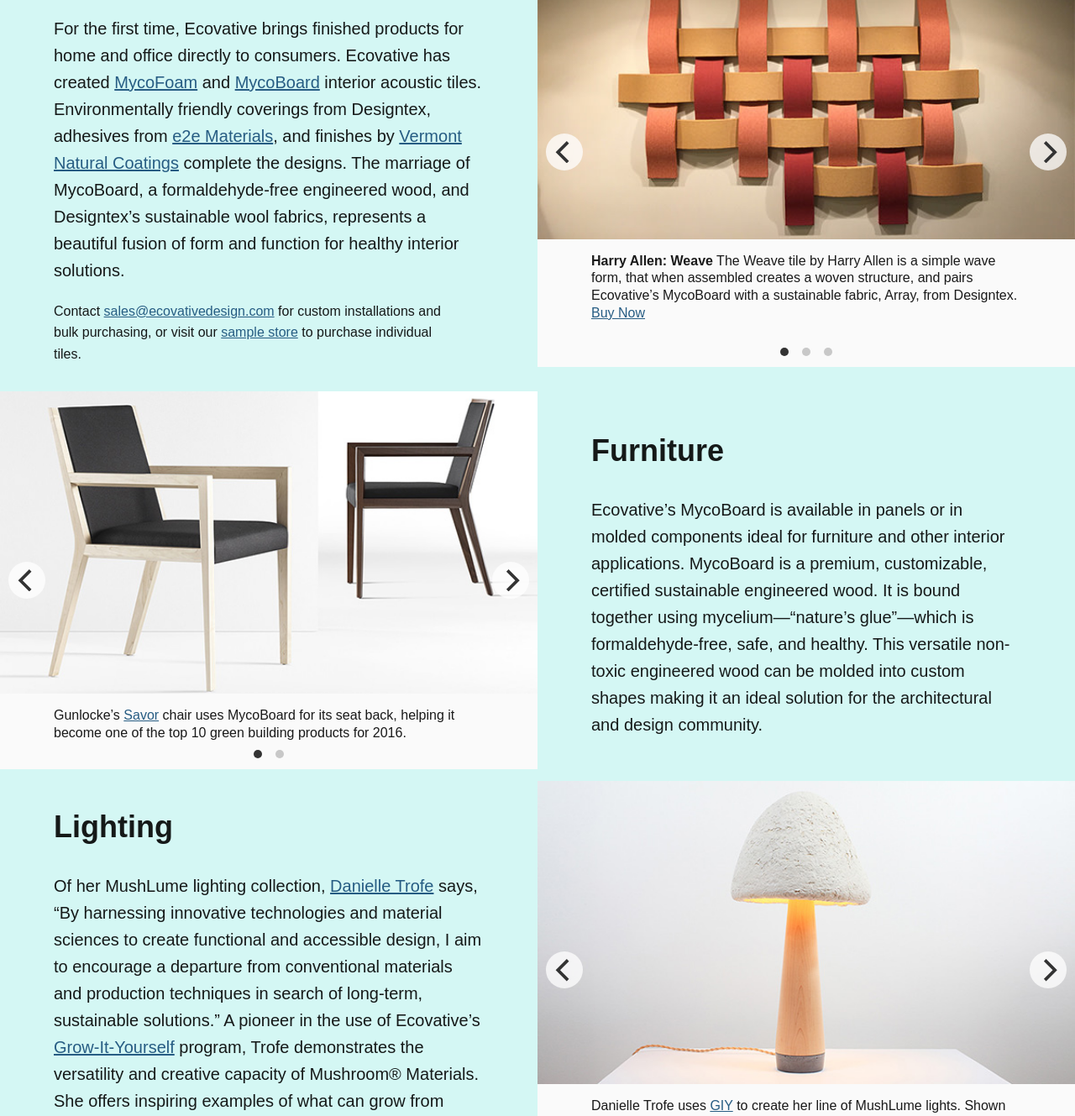
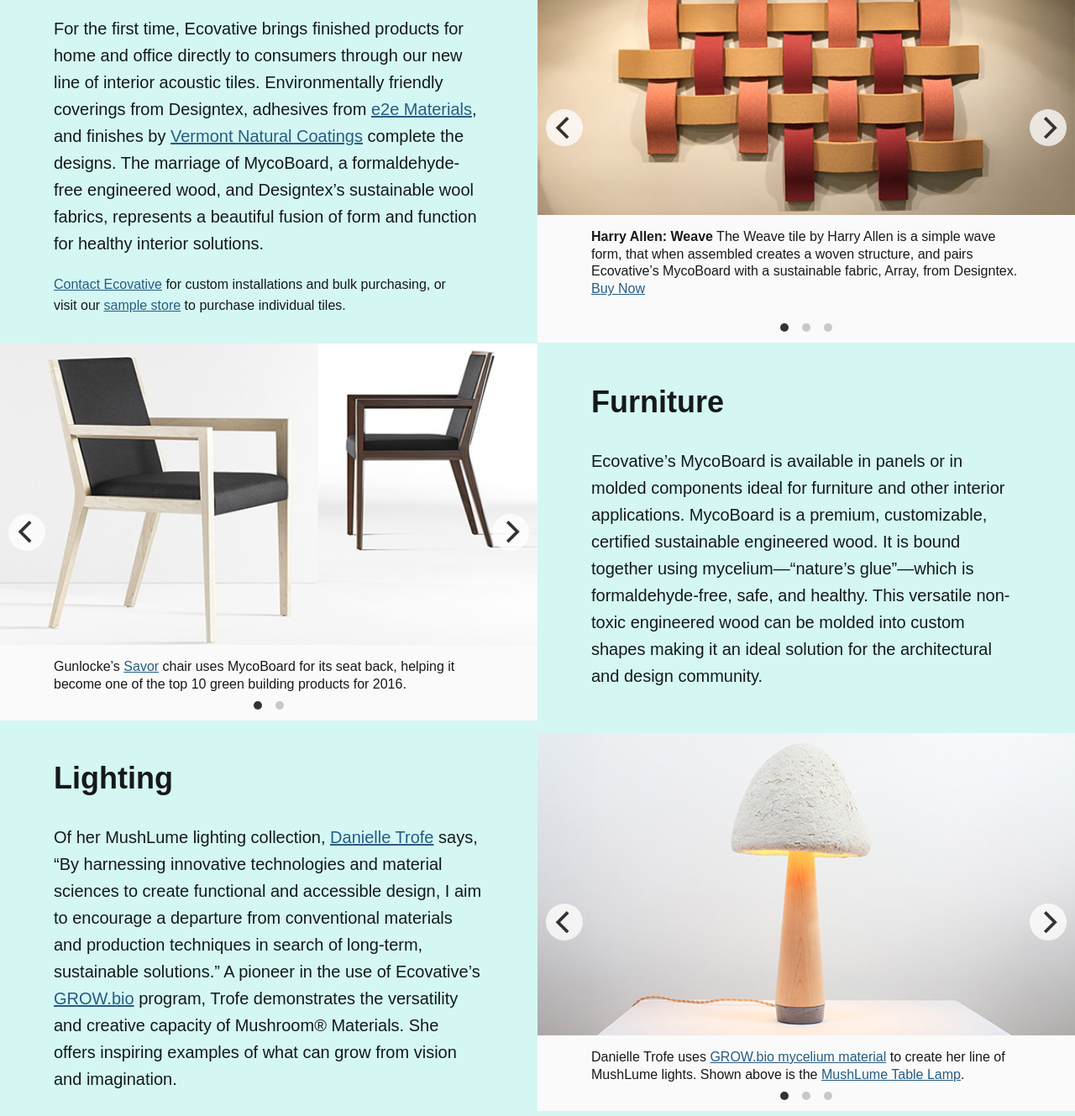
Before and after one commit to delightconsulting/ecovative-interiors, a plain HTML site: page index.html in a window 1280 px wide. Shown: the part 536-1865 px from the top of the page at 84% size. Drawn offline with nearby package versions, Linux system fonts and the light colour scheme.

Commit message:
Fixes links and content

```diff
--- a/index.html
+++ b/index.html
@@ -82,30 +82,30 @@
       <div class="flx-i pa3 ph4-m ph5-l w-50-ns">
         <h2 class="f3 f2-l lh-title">Wall Tiles</h2>
 
-        <p class="f5 f4-ns lh-copy measure">For the first time, Ecovative brings finished products for home and office directly to consumers. Ecovative has created <a href="http://www.ecovativedesign.com/myco-foam">MycoFoam</a> and <a href="http://www.ecovativedesign.com/myco-board">MycoBoard</a> interior acoustic tiles. Environmentally friendly coverings from Designtex, adhesives from <a href="http://e2ematerials.com/">e2e Materials</a>, and finishes by <a href="http://www.vermontnaturalcoatings.com/">Vermont Natural Coatings</a> complete the designs. The marriage of MycoBoard, a formaldehyde-free engineered wood, and Designtex’s sustainable wool fabrics, represents a beautiful fusion of form and function for healthy interior solutions.</p>
-        <p class="f5 lh-copy measure">Contact <a href="mailto:sales@ecovativedesign.com">sales@ecovativedesign.com</a> for custom installations and bulk purchasing, or visit our <a href="http://shop.ecovativedesign.com/">sample store</a> to purchase individual tiles.</p>
+        <p class="f5 f4-ns lh-copy measure">For the first time, Ecovative brings finished products for home and office directly to consumers through our new line of interior acoustic tiles. Environmentally friendly coverings from Designtex, adhesives from <a href="http://e2ematerials.com?ref=interiors.ecovativedesign.com">e2e Materials</a>, and finishes by <a href="http://www.vermontnaturalcoatings.com?ref=interiors.ecovativedesign.com">Vermont Natural Coatings</a> complete the designs. The marriage of MycoBoard, a formaldehyde-free engineered wood, and Designtex’s sustainable wool fabrics, represents a beautiful fusion of form and function for healthy interior solutions.</p>
+        <p class="f5 lh-copy measure"><a href="https://ecovativedesign.com/contact?ref=interiors.ecovativedesign.com">Contact Ecovative</a> for custom installations and bulk purchasing, or visit our <a href="http://shop.ecovativedesign.com?ref=interiors.ecovativedesign.com">sample store</a> to purchase individual tiles.</p>
       </div>
       <div class="flx-i w-50-ns">
         <div class="carousel js-carousel carousel-wall-tiles">
           <div class="carousel-cell">
             <img src="images/wall-tiles-harry-allen.jpg" alt="Harry Allen Weave Tile">
-            <p class="ma0 pa3 pb4 lh-title measure-wide-l center"><strong>Harry Allen: Weave</strong> The Weave tile by Harry Allen is a simple wave form, that when assembled creates a woven structure, and pairs Ecovative’s MycoBoard with a sustainable fabric, Array, from Designtex.<br> <a href="http://shop.ecovativedesign.com/collections/all/products/weave-wall-tile">Buy Now</a></p>
+            <p class="ma0 pa3 pb4 lh-title measure-wide-l center"><strong>Harry Allen: Weave</strong> The Weave tile by Harry Allen is a simple wave form, that when assembled creates a woven structure, and pairs Ecovative’s MycoBoard with a sustainable fabric, Array, from Designtex.<br> <a href="http://shop.ecovativedesign.com?ref=interiors.ecovativedesign.com">Buy Now</a></p>
           </div>
           <!-- <div class="carousel-cell">
             <img src="images/wall-tiles-eric-pfeiffer.jpg" alt="Eric Pfeiffer Wall Flower">
-            <p class="ma0 pa3 pb4 lh-title measure-wide-l center"><strong>Eric Pfeiffer: Wall Flower</strong> Eric Pfeiffer’s Wall Flowers are independent acoustic units that can be arranged in numerous configurations, allowing for users to create their own compositions while helping mitigate acoustic problems founds in the modern workplace.<br> <a href="http://shop.ecovativedesign.com/collections/all/products/wall-flower-wall-tile">Buy Now</a></p>
+            <p class="ma0 pa3 pb4 lh-title measure-wide-l center"><strong>Eric Pfeiffer: Wall Flower</strong> Eric Pfeiffer’s Wall Flowers are independent acoustic units that can be arranged in numerous configurations, allowing for users to create their own compositions while helping mitigate acoustic problems founds in the modern workplace.<br> <a href="http://shop.ecovativedesign.com?ref=interiors.ecovativedesign.com">Buy Now</a></p>
           </div> -->
           <!-- <div class="carousel-cell">
             <img src="images/wall-tiles-alyssa-coletti.jpg" alt="Alyssa Coletti Dulles Tile">
-            <p class="ma0 pa3 pb4 lh-title measure-wide-l center"><strong>Alyssa Coletti: Dulles</strong> Alyssa Coletti’s Dulles blends geometric and organic surfaces. To channel architectural elements, grooves reminiscent of textured concrete were added to the flat surface to give additional texture and sound dampening properties.<br> <a href="http://shop.ecovativedesign.com/collections/all/products/dulles-wall-tile">Buy Now</a></p>
+            <p class="ma0 pa3 pb4 lh-title measure-wide-l center"><strong>Alyssa Coletti: Dulles</strong> Alyssa Coletti’s Dulles blends geometric and organic surfaces. To channel architectural elements, grooves reminiscent of textured concrete were added to the flat surface to give additional texture and sound dampening properties.<br> <a href="http://shop.ecovativedesign.com?ref=interiors.ecovativedesign.com">Buy Now</a></p>
           </div> -->
           <div class="carousel-cell">
             <img src="images/wall-tiles-jeff-betts.jpg" alt="Jeff Betts Quarter Turn">
-            <p class="ma0 pa3 pb4 lh-title measure-wide-l center"><strong>Jeff Betts: Quarter Turn</strong> The design for Quarter Turn by Jeff Betts is simple, with a subtle pop out providing all of the geometry, but when the tiles are rotated and placed together, they can create an infinite number of designs that grow in complexity as the number of tiles increases.<br> <a href="http://shop.ecovativedesign.com/collections/all/products/quarter-turn-wall-tile">Buy Now</a></p>
+            <p class="ma0 pa3 pb4 lh-title measure-wide-l center"><strong>Jeff Betts: Quarter Turn</strong> The design for Quarter Turn by Jeff Betts is simple, with a subtle pop out providing all of the geometry, but when the tiles are rotated and placed together, they can create an infinite number of designs that grow in complexity as the number of tiles increases.<br> <a href="http://shop.ecovativedesign.com?ref=interiors.ecovativedesign.com">Buy Now</a></p>
           </div>
           <div class="carousel-cell">
             <img src="images/wall-tiles-ken-lush.jpg" alt="Ken Lush Sinewave">
-            <p class="ma0 pa3 pb4 lh-title measure-wide-l center"><strong>Ken Lush: Sinewave</strong> At head level, Ken Lush’s Sinewave bounces sound up and down, while at floor and ceiling level it bounces sound left to right.<br> <a href="http://shop.ecovativedesign.com/collections/all/products/sinewave-wall-tile">Buy Now</a></p>
+            <p class="ma0 pa3 pb4 lh-title measure-wide-l center"><strong>Ken Lush: Sinewave</strong> At head level, Ken Lush’s Sinewave bounces sound up and down, while at floor and ceiling level it bounces sound left to right.<br> <a href="http://shop.ecovativedesign.com/collections/all/products/sinewave-wall-tile?ref=interiors.ecovativedesign.com">Buy Now</a></p>
           </div>
         </div>
       </div>
@@ -121,11 +121,11 @@
         <div class="carousel js-carousel">
           <div class="carousel-cell">
             <img src="images/furniture-gunlocke-1.jpg" alt="Two Gunlocke Chairs">
-            <p class="ma0 pa3 pb4 lh-title measure-wide-l center">Gunlocke’s <a href="http://www.gunlocke.com/public_html/products/guest/savor.html" alt="Gunlocke’s Savor chair product page">Savor</a> chair uses MycoBoard for its seat back, helping it become one of the top 10 green building products for 2016.</p>
+            <p class="ma0 pa3 pb4 lh-title measure-wide-l center">Gunlocke’s <a href="https://www.gunlocke.com/products/savor?ref=interiors.ecovativedesign.com#group-series-tabs-node-series-default1" alt="Gunlocke’s Savor chair product page">Savor</a> chair uses MycoBoard for its seat back, helping it become one of the top 10 green building products for 2016.</p>
           </div>
           <div class="carousel-cell">
             <img src="images/furniture-gunlocke-2.jpg" alt="Gunlocke Chair Parts">
-            <p class="ma0 pa3 pb4 lh-title measure-wide-l center">Gunlocke’s <a href="http://www.gunlocke.com/public_html/products/guest/savor.html" alt="Gunlocke’s Savor chair product page">Savor</a> chair uses MycoBoard for its seat back, helping it become one of the top 10 green building products for 2016.</p>
+            <p class="ma0 pa3 pb4 lh-title measure-wide-l center">Gunlocke’s <a href="https://www.gunlocke.com/products/savor?ref=interiors.ecovativedesign.com#group-series-tabs-node-series-default1" alt="Gunlocke’s Savor chair product page">Savor</a> chair uses MycoBoard for its seat back, helping it become one of the top 10 green building products for 2016.</p>
           </div>
         </div>
       </div>
@@ -135,21 +135,21 @@
     <section class="df flx-aic">
       <div class="flx-i pa3 ph4-m ph5-l w-50-ns">
         <h2 class="f3 f2-l lh-title">Lighting</h2>
-        <p class="f5 f4-ns lh-copy measure">Of her MushLume lighting collection, <a href="http://danielletrofe.com/">Danielle Trofe</a> says, “By harnessing innovative technologies and material sciences to create functional and accessible design, I aim to encourage a departure from conventional materials and production techniques in search of long-term, sustainable solutions.” A pioneer in the use of Ecovative’s <a href="http://giy.ecovativedesign.com/">Grow-It-Yourself</a> program, Trofe demonstrates the versatility and creative capacity of Mushroom® Materials. She offers inspiring examples of what can grow from vision and imagination.</p>
+        <p class="f5 f4-ns lh-copy measure">Of her MushLume lighting collection, <a href="http://danielletrofe.com?ref=interiors.ecovativedesign.com">Danielle Trofe</a> says, “By harnessing innovative technologies and material sciences to create functional and accessible design, I aim to encourage a departure from conventional materials and production techniques in search of long-term, sustainable solutions.” A pioneer in the use of Ecovative’s <a href="https://grow.bio?ref=interiors.ecovativedesign.com">GROW.bio</a> program, Trofe demonstrates the versatility and creative capacity of Mushroom® Materials. She offers inspiring examples of what can grow from vision and imagination.</p>
       </div>
       <div class="flx-i w-50-ns">
         <div class="carousel js-carousel">
           <div class="carousel-cell">
             <img src="images/lighting-mush-lume-1.jpg" alt="Mush Lume Table Lamp">
-            <p class="ma0 pa3 pb4 lh-title measure-wide-l center">Danielle Trofe uses <a href="http://giy.ecovativedesign.com">GIY</a> to create her line of MushLume lights. Shown above is the <a href="http://danielletrofe.com/mush-lume/">MushLume Table Lamp</a>.</p>
+            <p class="ma0 pa3 pb4 lh-title measure-wide-l center">Danielle Trofe uses <a href="https://grow.bio/collections/shop/products/hemp-mycelium-material?ref=interiors.ecovativedesign.com">GROW.bio mycelium material</a> to create her line of MushLume lights. Shown above is the <a href="http://danielletrofe.com/mush-lume?ref=interiors.ecovativedesign.com">MushLume Table Lamp</a>.</p>
           </div>
           <div class="carousel-cell">
             <img src="images/lighting-mush-lume-2.jpg" alt="Mush Lume Cascade Chandy">
-            <p class="ma0 pa3 pb4 lh-title measure-wide-l center">Danielle Trofe uses <a href="http://giy.ecovativedesign.com">GIY</a> to create her line of MushLume lights. Shown above is the <a href="http://danielletrofe.com/mush-lume-cascade-chandy/">MushLume Cascade Chandy</a>.</p>
+            <p class="ma0 pa3 pb4 lh-title measure-wide-l center">Danielle Trofe uses <a href="https://grow.bio/collections/shop/products/hemp-mycelium-material?ref=interiors.ecovativedesign.com">GROW.bio mycelium material</a> to create her line of MushLume lights. Shown above is the <a href="http://danielletrofe.com/mush-lume-cascade-chandy?ref=interiors.ecovativedesign.com">MushLume Cascade Chandy</a>.</p>
           </div>
           <div class="carousel-cell">
             <img src="images/lighting-mush-lume-3.jpg" alt="Mush Lume Hemi Pendant">
-            <p class="ma0 pa3 pb4 lh-title measure-wide-l center">Danielle Trofe uses <a href="http://giy.ecovativedesign.com">GIY</a> to create her line of MushLume lights. Shown above is the <a href="http://danielletrofe.com/mush-lume-hemi/">MushLume Hemi Pendant</a>.</p>
+            <p class="ma0 pa3 pb4 lh-title measure-wide-l center">Danielle Trofe uses <a href="https://grow.bio/collections/shop/products/hemp-mycelium-material?ref=interiors.ecovativedesign.com">GROW.bio mycelium material</a> to create her line of MushLume lights. Shown above is the <a href="http://danielletrofe.com/mush-lume-hemi?ref=interiors.ecovativedesign.com">MushLume Hemi Pendant</a>.</p>
           </div>
         </div>
       </div>
@@ -157,8 +157,8 @@
 
     <footer class="pv4 ph3 ph5-ns tc bg-black-80 white">
       <div class="mt4">
-        <a href="http://ecovativedesign.com" alt="Ecovative’s Home page"><img src="images/logo-white.svg" height="40" width="40"></a>
-        <p>Made by <a href="http://ecovativedesign.com" class="link dim white" alt="Ecovative's home page">Ecovative</a></p>
+        <a href="http://ecovativedesign.com?ref=interiors.ecovativedesign.com" alt="Ecovative’s Home page"><img src="images/logo-white.svg" height="40" width="40"></a>
+        <p>Made by <a href="http://ecovativedesign.com?ref=interiors.ecovativedesign.com" class="link dim white" alt="Ecovative's home page">Ecovative</a></p>
       </div>
       <a class="link dim white dib h2 w2 br-100 mr3 " href="https://www.facebook.com/ecovative" alt="Ecovative on Facebook">
         <svg data-icon="facebook" viewBox="0 0 32 32" style="fill:currentcolor">
@@ -191,19 +191,6 @@
           wrapAround: true
         });
       }
-
-      // Adds ?utm_source=ecointeriors to all links
-      $(function() {
-         $("a").attr('href', function(i, h) {
-          // if link starts with mailto: don’t do anything
-          if (h.indexOf('mailto:') == 0) {
-            return h;
-          } else {
-          // else append the utm_source to the url
-           return h + (h.indexOf('?') != -1 ? "&utm_source=ecovativeinteriors" : "?utm_source=ecovativeinteriors");
-          }
-         });
-      });
     </script>
 
   </body>
```
